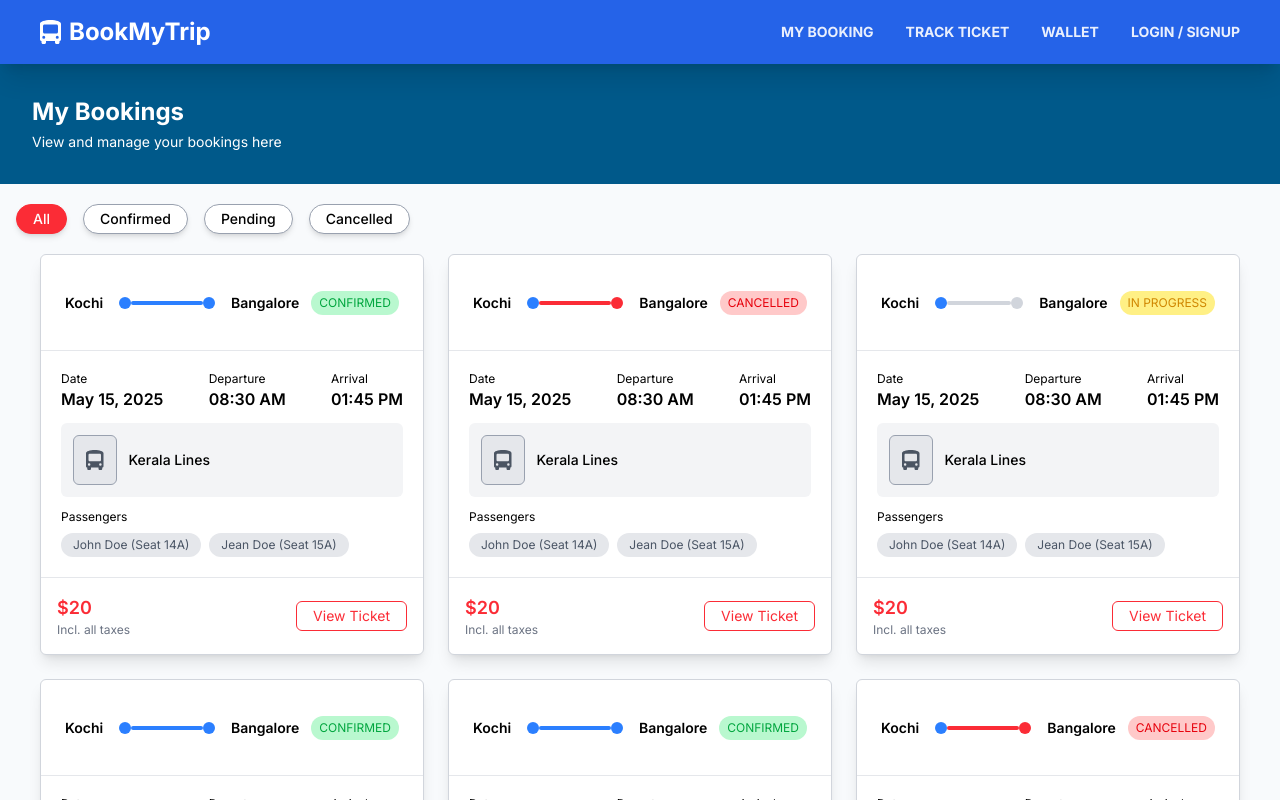
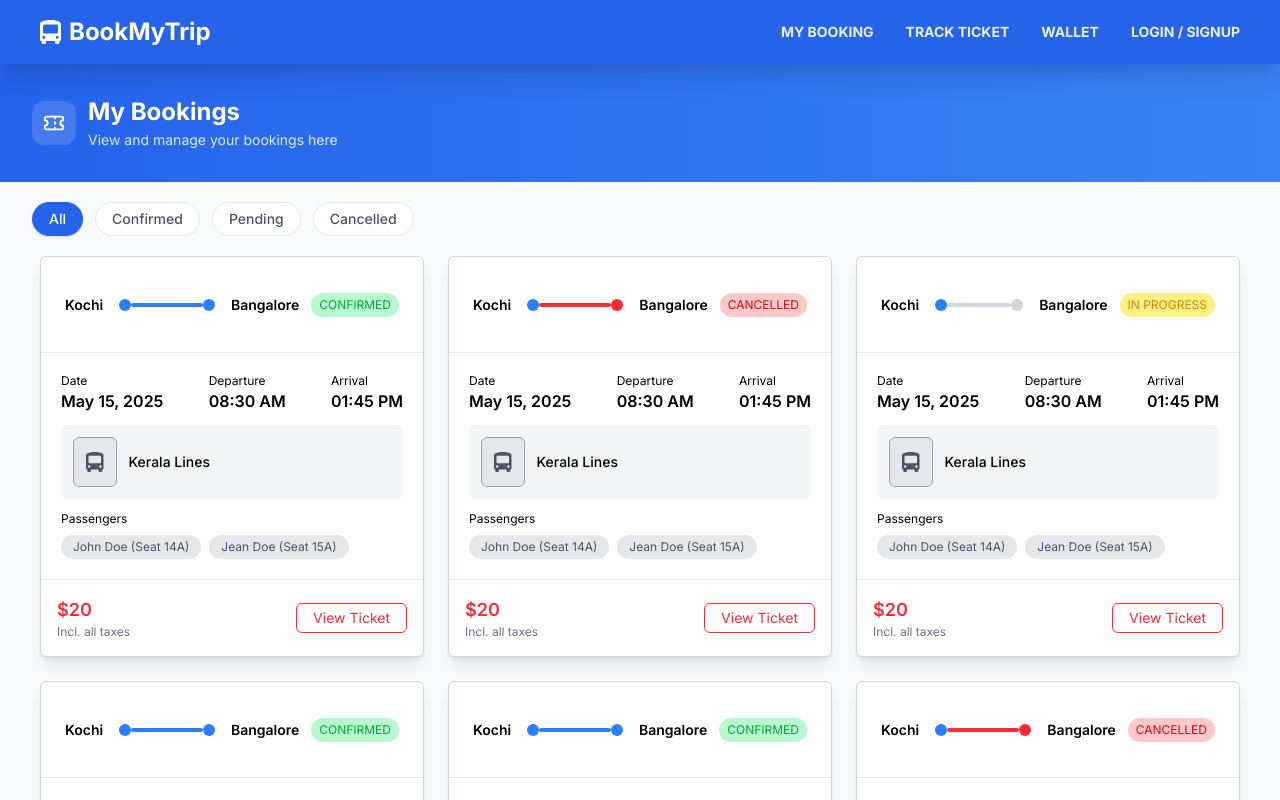
Before and after one commit to rojinraj641/Bus-ticket-booking, a React (Vite) app in the folder frontend/: page /my-booking in a window 1280 px wide. Shown: the top 800 px of the page. Built offline with nearby package versions, Linux system fonts and the light colour scheme; no server answers.

Commit message:
UI changed for my bookings page

```diff
--- a/frontend/src/pages/MyBooking.jsx
+++ b/frontend/src/pages/MyBooking.jsx
@@ -2,6 +2,7 @@ import React, { useState } from 'react';
 import Navbar from '../Components/Navbar';
 import BookingCard from '../Components/BookingCard';
 import Footer from '../Components/Footer';
+import { Ticket } from 'lucide-react';
 
 const MyBooking = () => {
     const [selectedStatus, setSelectedStatus] = useState('All');
@@ -12,16 +13,16 @@ const MyBooking = () => {
         { id: 1, status: 'completed' },
         { id: 2, status: 'cancelled' },
         { id: 3, status: 'in-progress' },
-        { id:4, status: 'completed'},
+        { id: 4, status: 'completed' },
         { id: 5, status: 'completed' },
         { id: 6, status: 'cancelled' },
         { id: 7, status: 'in-progress' },
-        { id:8, status: 'completed'}
+        { id: 8, status: 'completed' },
     ];
 
     const filteredBookings = selectedStatus === 'All'
         ? bookings
-        : bookings.filter(b => {
+        : bookings.filter((b) => {
             if (selectedStatus === 'Confirmed') return b.status === 'completed';
             if (selectedStatus === 'Pending') return b.status === 'in-progress';
             if (selectedStatus === 'Cancelled') return b.status === 'cancelled';
@@ -32,21 +33,30 @@ const MyBooking = () => {
         <>
             <Navbar />
 
-            <div className="bg-sky-800 p-6 sm:p-8">
+            <div className="bg-[#F8FAFC] min-h-screen">
+                {/* Header */}
+                <div className="bg-gradient-to-r from-[#2563EB] to-[#3B82F6] p-6 sm:p-8">
+                    <div className="flex items-center gap-3">
+                        <div className="w-11 h-11 rounded-xl bg-white/15 flex items-center justify-center">
+                            <Ticket size={22} className="text-white" />
+                        </div>
+                        <div>
                             <h1 className="text-xl sm:text-2xl font-bold text-white">My Bookings</h1>
-                <p className="text-sm text-white mt-1">View and manage your bookings here</p>
+                            <p className="text-sm text-blue-100 mt-0.5">View and manage your bookings here</p>
+                        </div>
+                    </div>
                 </div>
 
                 {/* Status Filters */}
-            <div className="flex flex-wrap gap-2 sm:gap-4 justify-start px-4 py-5">
+                <div className="flex flex-wrap gap-2 sm:gap-3 justify-start px-4 sm:px-8 py-5">
                     {statuses.map((status) => (
                         <button
                             key={status}
                             onClick={() => setSelectedStatus(status)}
-                        className={`rounded-3xl px-4 py-1 text-sm font-medium shadow-md border transition
+                            className={`rounded-full px-4 py-1.5 text-sm font-medium border transition
                                 ${selectedStatus === status
-                                ? 'bg-red-500 text-white border-red-500'
-                                : 'bg-white text-black border-gray-400'
+                                    ? 'bg-[#2563EB] text-white border-[#2563EB] shadow-sm'
+                                    : 'bg-white text-[#4B5563] border-gray-200 hover:border-[#3B82F6] hover:text-[#2563EB]'
                                 }`}
                         >
                             {status}
@@ -61,6 +71,11 @@ const MyBooking = () => {
                     ))}
                 </div>
 
+                {filteredBookings.length === 0 && (
+                    <p className="text-center text-[#4B5563] pb-16">No {selectedStatus.toLowerCase()} bookings found.</p>
+                )}
+            </div>
+
             <Footer />
         </>
     );
```
Lines whose indentation alone changed are shown as unchanged.
